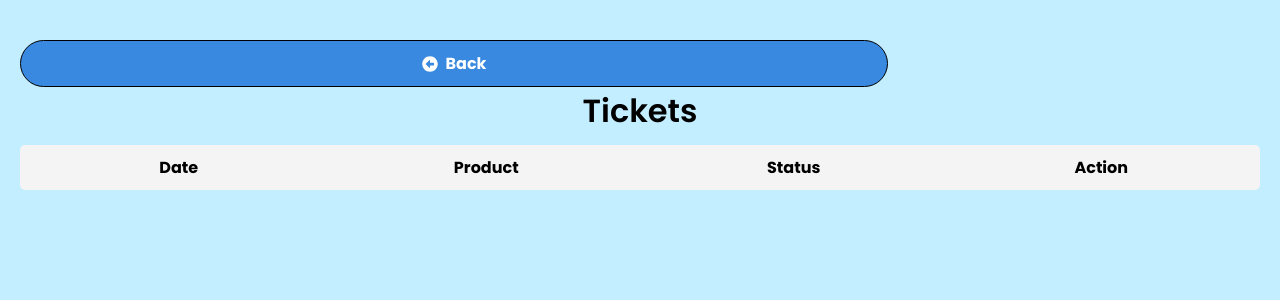
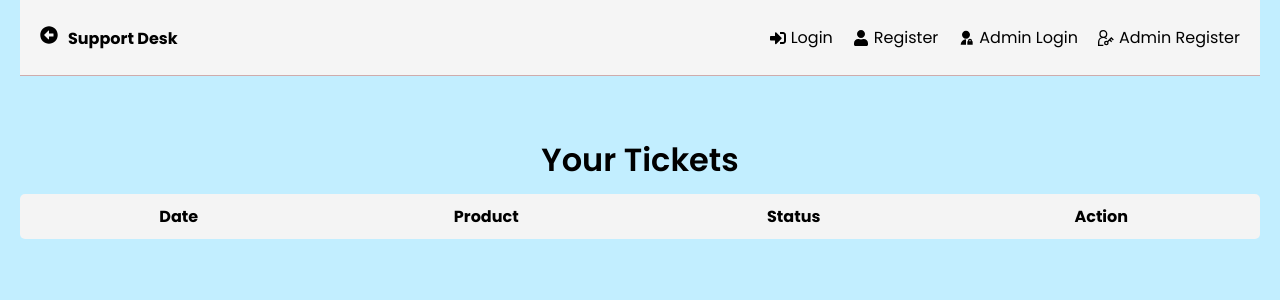
Before and after one commit to atuta11/SupportDeskFrontEnd, a React (Create React App) app: page /tickets in a window 1280 px wide. Shown: the top 300 px of the page. Built offline with nearby package versions, Linux system fonts and the light colour scheme.

Commit message:
added a Back button in the navbar

```diff
--- a/src/components/BackButton.jsx
+++ b/src/components/BackButton.jsx
@@ -2,8 +2,8 @@ import {FaArrowAltCircleLeft} from 'react-icons/fa'
 import {Link} from 'react-router-dom'
 export const BackButton = ({url}) => {
     return (
-        <Link to={url} style={{marginTop:40}}className='btn btn-reverse btn-back'>
-            <FaArrowAltCircleLeft /> Back
+        <Link to={url} style={{marginTop:40}}className=' btn-back-nav'>
+            <FaArrowAltCircleLeft  />
         </Link>
     )
 }
--- /dev/null
+++ b/src/components/HeaderBack.jsx
@@ -0,0 +1,45 @@
+import { FaSignInAlt, FaSignOutAlt, FaUser} from 'react-icons/fa'
+import {GrUserAdmin} from 'react-icons/gr'
+import {RiAdminFill} from 'react-icons/ri'
+import { Link } from 'react-router-dom'
+import BackButton from '../components/BackButton'
+
+
+function Header() {
+
+  return (
+    <header className='header'>
+     <div className='logo' style={{ color: '#550073', fontWeight: 'bold' }}>
+
+  <BackButton />
+  <Link to='/'>Support Desk</Link>
+
+</div>
+      <ul>
+            <li>
+              <Link to='/login'>
+                <FaSignInAlt /> Login
+              </Link>
+            </li>
+            <li>
+              <Link to='/register'>
+                <FaUser /> Register
+              </Link>
+            </li>
+            <li>
+              <Link to='/admin-login'>
+                <RiAdminFill /> Admin Login
+              </Link>
+            </li>
+            <li>
+              <Link to='/admin-register'>
+                < GrUserAdmin/> Admin Register
+              </Link>
+            </li>
+
+      </ul>
+    </header>
+  )
+}
+
+export default Header
--- a/src/index.css
+++ b/src/index.css
@@ -52,6 +52,11 @@ h3 {
   text-align: center;
 }
 
+.btn-back-nav{
+  font-size: 18px;
+  margin-right: 10px;
+
+}
 .header {
   background-color: whitesmoke;
   display: flex;
--- a/src/pages/AdminLogin.jsx
+++ b/src/pages/AdminLogin.jsx
@@ -1,12 +1,12 @@
 import {RiAdminFill} from 'react-icons/ri'
-import Header from '../components/Header'
-
+//import Header from '../components/Header'
+import HeaderBack from '../components/HeaderBack'
 function AdminLogin() {
 
 
   return (
     <>
-    <Header/>
+    <HeaderBack/>
       <section className='heading'>
         <h1>
           <RiAdminFill /> Admin Login
--- a/src/pages/AdminRegister.jsx
+++ b/src/pages/AdminRegister.jsx
@@ -1,11 +1,11 @@
 import { GrUserAdmin } from 'react-icons/gr'
-import Header from '../components/Header'
-
+//import Header from '../components/Header'
+import HeaderBack from '../components/HeaderBack'
 function AdminRegister() {
 
   return (
     <>
-    <Header/>
+    <HeaderBack/>
       <section className='heading'>
         <h1>
           <GrUserAdmin /> Register
--- a/src/pages/Login.jsx
+++ b/src/pages/Login.jsx
@@ -1,12 +1,12 @@
 import { FaSignInAlt } from 'react-icons/fa'
-import Header from '../components/Header'
-
+//import Header from '../components/Header'
+import HeaderBack from '../components/HeaderBack'
 function Login() {
 
 
   return (
     <>
-    <Header/>
+    <HeaderBack/>
       <section className='heading'>
         <h1>
           <FaSignInAlt /> Login
--- a/src/pages/NewTicket.jsx
+++ b/src/pages/NewTicket.jsx
@@ -1,12 +1,13 @@
 import BackButton from '../components/BackButton'
-import Header from '../components/Header'
+import HeaderBack from '../components/HeaderBack'
 import avatar from '../assets/avatar.png';
 function NewTicket() {
 
 
   return (
     <>
-      <Header/>
+      <HeaderBack/>
+
        <div className="mainContainer">
       <section className='heading mega newTicketTop'>
         <div className='box1'>
--- a/src/pages/Register.jsx
+++ b/src/pages/Register.jsx
@@ -1,10 +1,10 @@
 import { FaUser } from 'react-icons/fa'
-import Header from '../components/Header'
-
+//import Header from '../components/Header'
+import HeaderBack from '../components/HeaderBack'
 function Register() {
   return (
     <>
-      <Header/>
+      <HeaderBack/>
       <section className='heading'>
         <h1>
           <FaUser /> Register
--- a/src/pages/Tickets.jsx
+++ b/src/pages/Tickets.jsx
@@ -1,4 +1,4 @@
-
+import HeaderBack from '../components/HeaderBack'
 import BackButton from '../components/BackButton'
 import TicketItem from '../components/TicketItem'
 
@@ -7,8 +7,9 @@ function Tickets() {
 
   return (
     <>
-      <BackButton url='/'/>
-      <h1>Tickets</h1>
+      <HeaderBack url='/'/>
+
+      <h1> Your Tickets</h1>
       <div className='tickets'>
         <div className='ticket-headings'>
           <div>Date</div>
```
